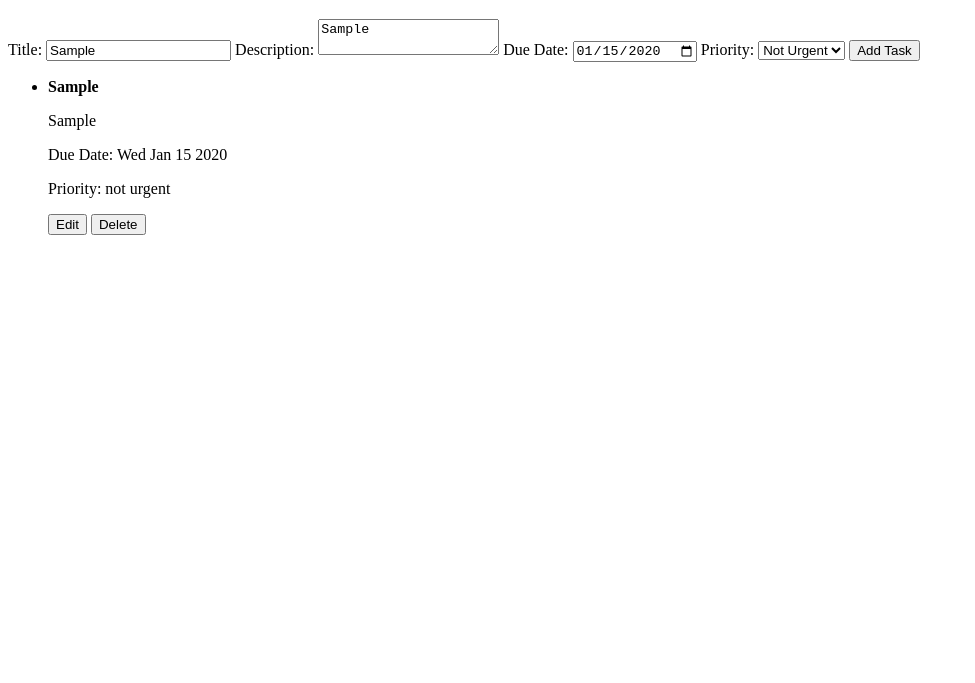
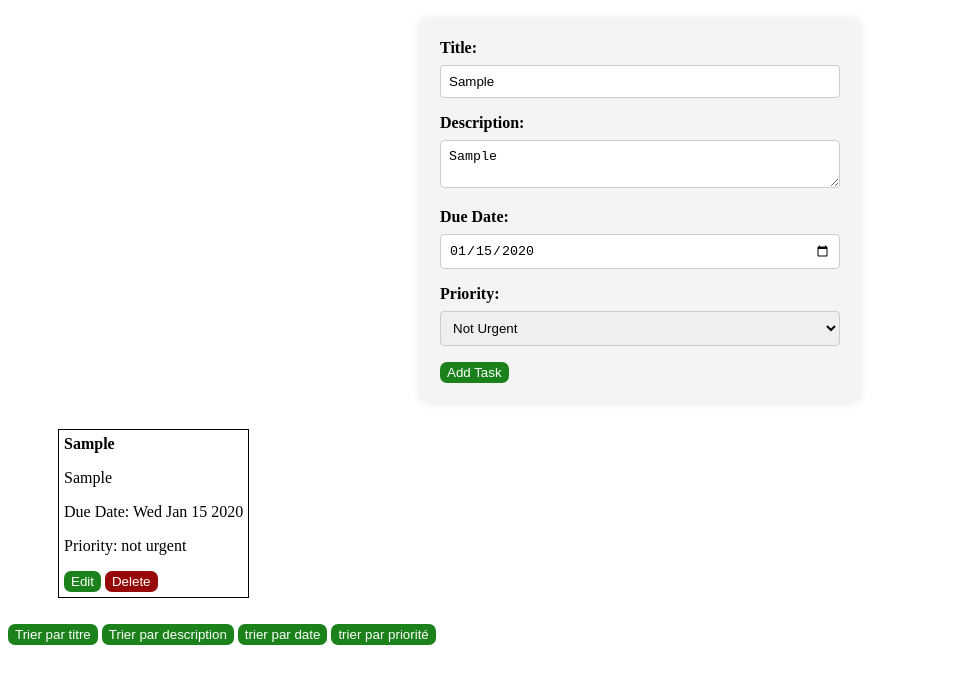
Before and after one commit to bzhimperia/Todolist, a plain HTML site: page index.html in a window 1280 px wide. Both pictures are taken after typing "Sample", "Sample", "2020-01-15" into the empty fields and a click on the button "Add Task". Shown: the part 61-744 px from the top of the page, without its empty margins (0-975 px from the left). Drawn offline with Linux system fonts and the light colour scheme.

Commit message:
add Filter*

```diff
--- a/index.html
+++ b/index.html
@@ -4,6 +4,7 @@
     <meta charset="UTF-8" />
     <meta name="viewport" content="width=device-width, initial-scale=1.0" />
     <title>TodoList</title>
+    <link rel="stylesheet" href="style.css" />
   </head>
   <body>
     <h1>Ma Todolist</h1>
@@ -32,6 +33,12 @@
       <!-- Les tâches seront ajoutées ici dynamiquement avec JavaScript -->
     </ul>
 
+    <section>
+      <button id="sortByTitleButton">Trier par titre</button>
+      <button id="sorbyDescriptionButton">Trier par description</button>
+      <button id="sortByDueDateButton">trier par date</button>
+      <button id="sortByPriorityButton">trier par priorité</button>
+    </section>
     <script src="script.js"></script>
   </body>
 </html>
--- a/script.js
+++ b/script.js
@@ -32,9 +32,9 @@ function updateTodolist() {
   tasks.forEach((task, index) => {
     const listItem = document.createElement("li");
 
-    // Vérifie si task.dueDate est une instance de Date avant d'appeler toDateString()
-    const dueDateStr =
-      task.dueDate instanceof Date ? task.dueDate.toDateString() : "N/A";
+    const dueDateStr = task.dueDate
+      ? new Date(task.dueDate).toDateString()
+      : "N/A";
 
     listItem.innerHTML = `
             <strong>${task.title}</strong>
@@ -142,3 +142,42 @@ function saveEditedTask(index) {
   updateTodolist();
   saveTasksToLocalStorage(tasks);
 }
+
+function sortTasks(sortBy) {
+  // Utilisez la méthode Array.sort() pour trier les tâches en fonction du critère choisi
+  tasks.sort((a, b) => {
+    switch (sortBy) {
+      case "title":
+        return a.title.localeCompare(b.title);
+      case "description":
+        return a.description.localeCompare(b.description);
+      case "dueDate":
+        return a.dueDate - b.dueDate;
+      case "priority":
+        const priorityOrder = { "not urgent": 0, normal: 1, urgent: 2 };
+        return priorityOrder[a.priority] - priorityOrder[b.priority];
+      default:
+        return 0;
+    }
+  });
+
+  // Mettez à jour l'affichage après le tri
+  updateTodolist();
+  // Mettez également à jour le stockage local avec les tâches triées
+  saveTasksToLocalStorage(tasks);
+}
+
+//Affectation des boutons de tri à la fonctions sortTasks
+const sortByTitleButton = document.getElementById("sortByTitleButton");
+sortByTitleButton.addEventListener("click", () => sortTasks("title"));
+const sorbyDescriptionButton = document.getElementById(
+  "sorbyDescriptionButton"
+);
+sorbyDescriptionButton.addEventListener("click", () =>
+  sortTasks("description")
+);
+const sortByDueDateButton = document.getElementById("sortByDueDateButton");
+sortByDueDateButton.addEventListener("click", () => sortTasks("dueDate"));
+const sortByPriorityButton = document.getElementById("sortByPriorityButton");
+sortByPriorityButton.addEventListener("click", () => sortTasks("priority"));
+updateTodolist();
--- /dev/null
+++ b/style.css
@@ -0,0 +1,49 @@
+/* FORM */
+#taskForm {
+  max-width: 400px;
+  margin: 0 auto;
+  padding: 20px;
+  background-color: #f4f4f4;
+  border-radius: 8px;
+  box-shadow: 0 0 10px rgba(0, 0, 0, 0.1);
+}
+
+label {
+  display: block;
+  margin-bottom: 8px;
+  font-weight: bold;
+}
+
+input,
+textarea,
+select {
+  width: 100%;
+  padding: 8px;
+  margin-bottom: 16px;
+  border: 1px solid #ccc;
+  border-radius: 4px;
+  box-sizing: border-box;
+}
+
+ul {
+  display: flex;
+  list-style-type: none;
+}
+
+li {
+  border: 1px solid black;
+  margin: 10px;
+  padding: 5px;
+}
+
+button {
+  background-color: rgb(27, 130, 27);
+  color: white;
+  padding: 3px 7px;
+  border-radius: 7px;
+  border: none;
+}
+
+.delete-button {
+  background-color: #970808;
+}
```
